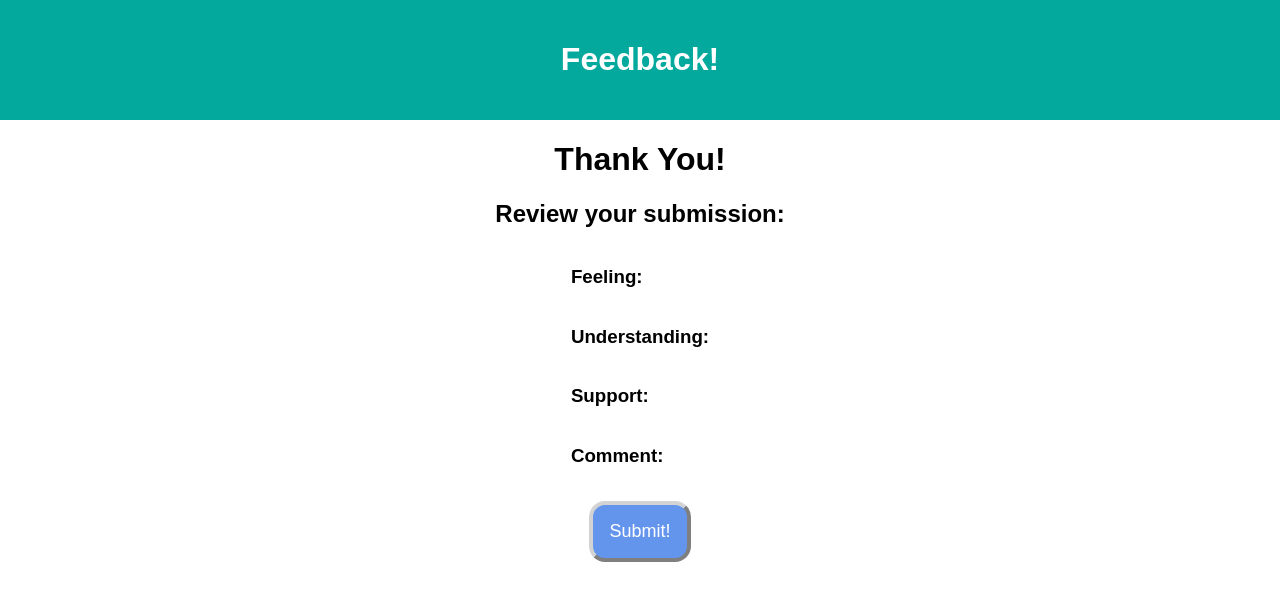
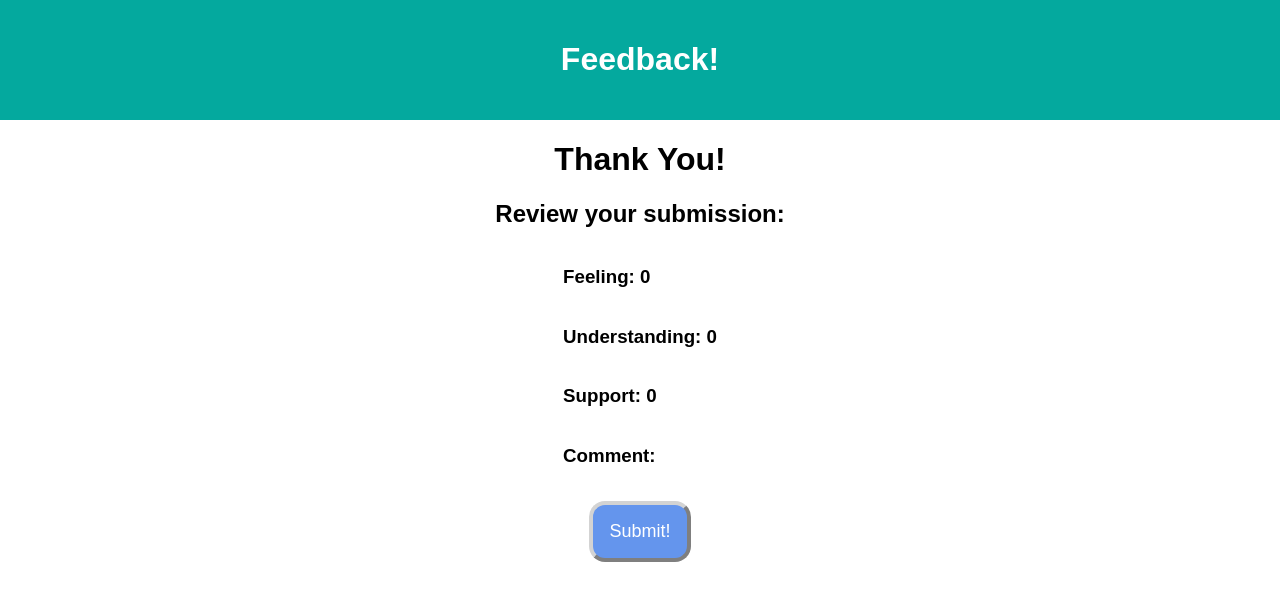
Before and after one commit to hmongdev/weekend-redux-feedback-loop-FJUL15-3PM, a React (Create React App) app: page /#/review in a window 1280 px wide. Shown: the top 600 px of the page. Built offline with nearby package versions, Linux system fonts and the light colour scheme.

Commit message:
add styling to review

```diff
--- a/src/components/App/App.jsx
+++ b/src/components/App/App.jsx
@@ -1,7 +1,7 @@
 import React from 'react';
 import './App.css';
 
-//import Router, Route
+//! HOOKS
 import { HashRouter as Router, Route } from 'react-router-dom';
 import { useDispatch } from 'react-redux';
 
@@ -12,9 +12,9 @@ import Understanding from '../Understanding/Understanding';
 import Support from '../Support/Support';
 import Comments from '../Comments/Comments';
 import Review from '../Review/Review';
+import Feedback from '../Feedback/Feedback';
 
-//! 3. CREATE GET
-//! GET
+//TODO: CREATE GET
 // const getForm = () => {
 //     axios
 //         .get('/feedback')
@@ -42,6 +42,7 @@ export default function App() {
                     exact
                     component={Review}
                 />
+                <Route path="/5" exact component={Feedback} />
             </Router>
         </div>
     );
--- /dev/null
+++ b/src/components/Feedback/Feedback.jsx
@@ -0,0 +1,28 @@
+import { useDispatch } from 'react-redux';
+import { useHistory } from 'react-router-dom';
+import '../Feedback/Feedback.css';
+
+export default function Feedback() {
+    //const
+    const history = useHistory();
+    const dispatch = useDispatch();
+
+    //function
+    const resetSurvey = () => {
+        //RESET_APP
+        dispatch({
+            type: 'RESET',
+        });
+        //redirect to home page
+        history.push('/');
+    };
+
+    return (
+        <>
+            <h2>Thank you for your feedback!</h2>
+            <button className="blueBtn" onClick={resetSurvey}>
+                Leave New Feedback
+            </button>
+        </>
+    );
+}
--- a/src/components/Review/Review.jsx
+++ b/src/components/Review/Review.jsx
@@ -1,7 +1,6 @@
 //hooks
 import { useSelector, useDispatch } from 'react-redux';
 import { useHistory } from 'react-router-dom';
-import '../Review/Review.css';
 import axios from 'axios';
 
 export default function Review() {
@@ -33,10 +32,7 @@ export default function Review() {
                 comments: comment,
             })
             .then((response) => {
-                // getForm();
-                // dispatch({
-                //     type: 'POST_FORM',
-                // });
+                console.log(`SUCCESS:`, response);
             })
             .catch((err) => {
                 console.log('Error in client POST:', err);
--- a/src/index.js
+++ b/src/index.js
@@ -1,16 +1,17 @@
+//! IMPORTS
 import React from 'react';
 import ReactDOM from 'react-dom';
 import './index.css';
 import App from './components/App/App';
 import registerServiceWorker from './registerServiceWorker';
 
-//! IMPORTS
+//! HOOKS
 import { applyMiddleware, createStore, combineReducers } from 'redux';
 import { Provider } from 'react-redux';
 import logger from 'redux-logger';
 
-//! FEELING
-const feeling = (state = [], action) => {
+//! REDUCER - FEELING
+const feeling = (state = 0, action) => {
     switch (action.type) {
         case 'ADD_FEELING':
             return action.payload; //give me back the data req.body
@@ -18,8 +19,8 @@ const feeling = (state = [], action) => {
             return state;
     }
 };
-//! UNDERSTANDING
-const understanding = (state = [], action) => {
+//! REDUCER - UNDERSTANDING
+const understanding = (state = 0, action) => {
     switch (action.type) {
         case 'ADD_UNDERSTANDING':
             return action.payload;
@@ -27,8 +28,8 @@ const understanding = (state = [], action) => {
             return state;
     }
 };
-//! SUPPORT
-const support = (state = [], action) => {
+//! REDUCER - SUPPORT
+const support = (state = 0, action) => {
     switch (action.type) {
         case 'ADD_SUPPORT':
             return action.payload;
@@ -37,8 +38,8 @@ const support = (state = [], action) => {
     }
 };
 
-//! COMMENT
-const comment = (state = [], action) => {
+//! REDUCER - COMMENT
+const comment = (state = '', action) => {
     switch (action.type) {
         case 'ADD_COMMENT':
             return action.payload;
```
Also changed, not shown: src/components/App/App.css (line endings or trailing spaces), src/components/Feedback/Feedback.css (renamed from src/components/Review/Review.css), 1 other file (tests, documents, lock files or other folders).
